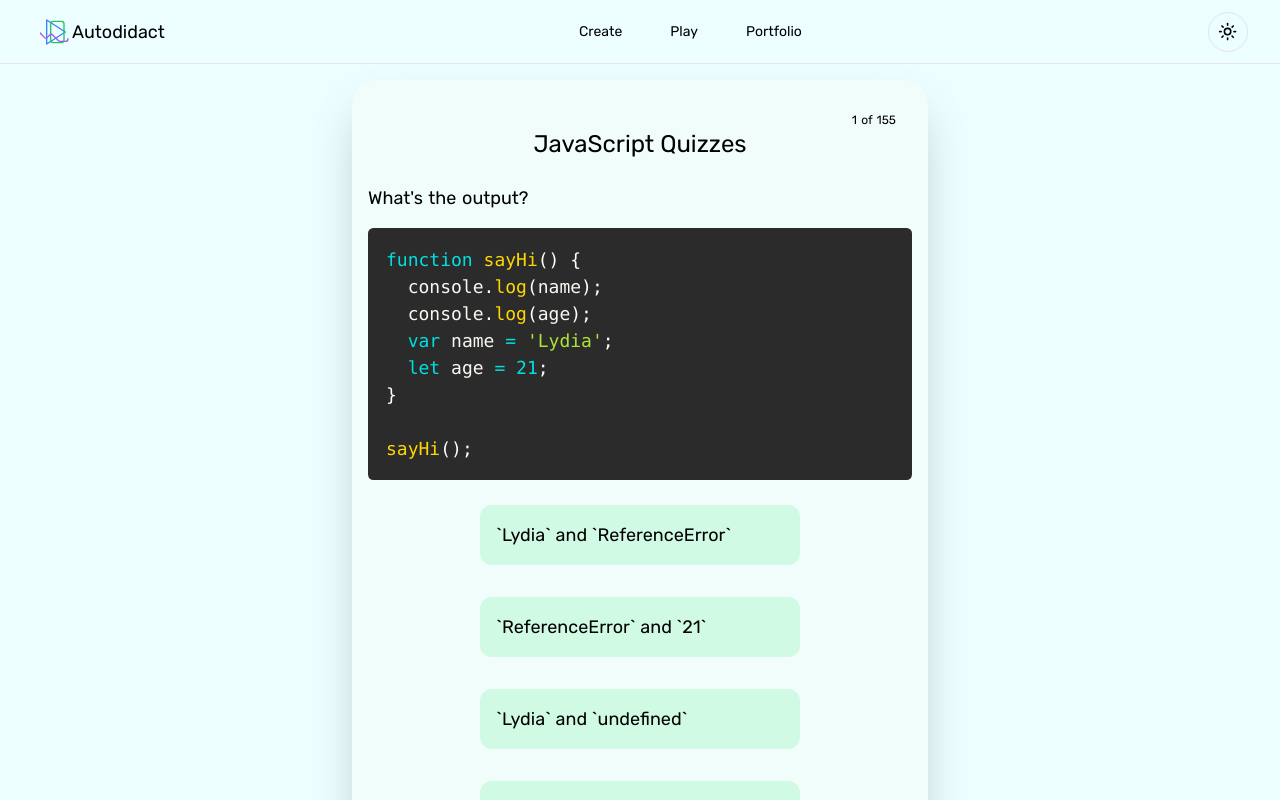
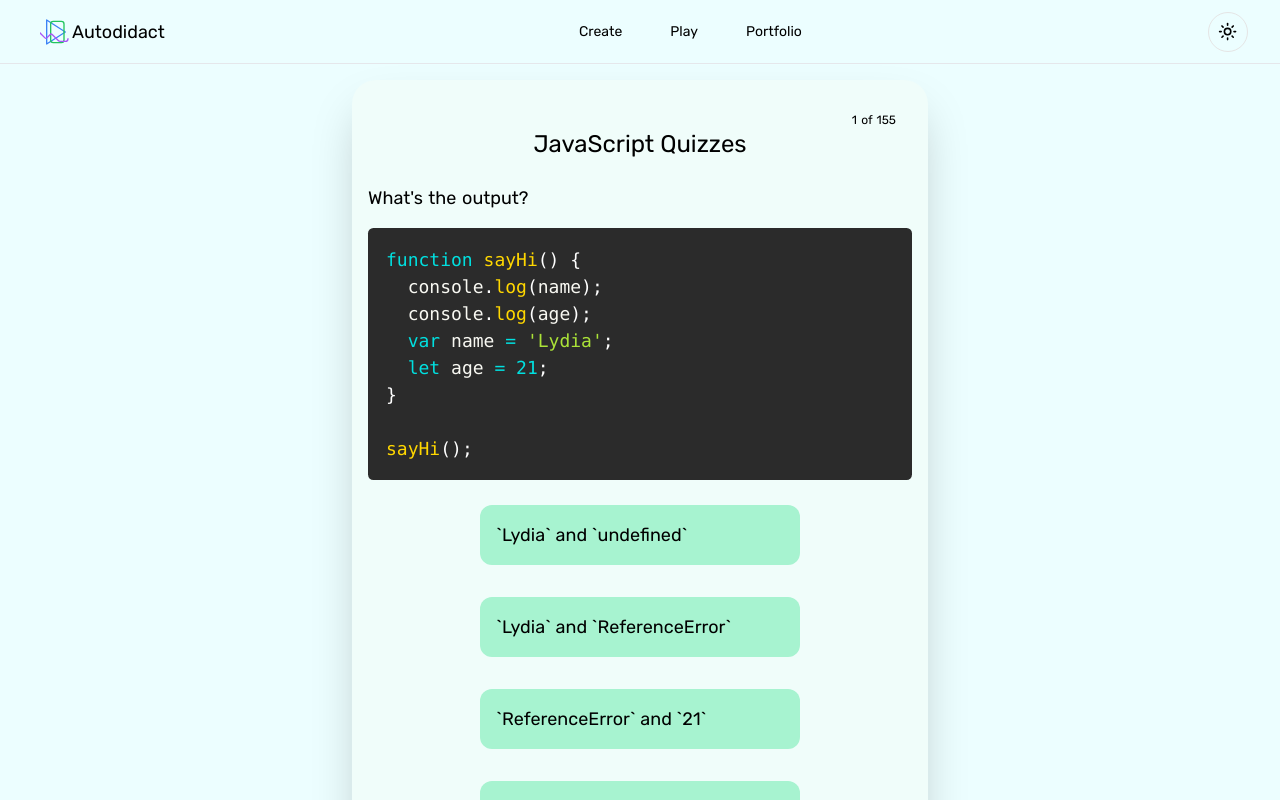
Before and after one commit to san-poon/nexus-adept, a Next.js app: page /feature-quiz/mcqs/play in a window 1280 px wide. Shown: the top 800 px of the page. Built offline with nearby package versions, Linux system fonts and the light colour scheme.

Commit message:
Remove shuffleArray

```diff
--- a/app/feature-quiz/mcqs/play/components/Quiz.tsx
+++ b/app/feature-quiz/mcqs/play/components/Quiz.tsx
@@ -1,8 +1,8 @@
 'use client';
 
-import { useState, useCallback, useEffect } from 'react';
+import { useState } from 'react';
 import Code from './Code';
-import { cn, shuffleArray } from '@/lib/utils';
+import { cn } from '@/lib/utils';
 import {
     Accordion,
     AccordionContent,
@@ -29,12 +29,10 @@ interface optionType {
 export default function Quiz({ quiz }: QuizProps) {
     const [message, setMessage] = useState<string>("");
 
-    const shuffledOptions = shuffleArray(quiz.options);
-
     // Handler for when a choice is selected
-    const handleChoiceSelection = useCallback((option: optionType) => {
+    const handleChoiceSelection = (option: optionType) => {
         setMessage(option.correct ? "Correct" : 'Try Again!');
-    }, []);
+    };
 
 
     return (
@@ -44,12 +42,12 @@ export default function Quiz({ quiz }: QuizProps) {
                 <Code code={quiz.code} />
             </div>
             <ul>
-                {shuffledOptions.map((choice: optionType, index) => (
+                {quiz.options.map((choice: optionType, index) => (
                     <li key={index} className='flex justify-center'>
                         <div
                             onClick={() => handleChoiceSelection(choice)}
                             className={cn(
-                                " p-2 md:p-4 m-2 md:m-4 bg-emerald-100 dark:bg-neutral-800 rounded-xl md:w-80 transition duration-200 ease-in-out transform hover:scale-105 active:scale-95 cursor-pointer",
+                                " p-2 md:p-4 m-2 md:m-4 bg-emerald-200 dark:bg-neutral-800 rounded-xl md:w-80 transition duration-200 ease-in-out transform hover:scale-105 active:scale-95 cursor-pointer",
                             )}
                         >
                             {choice.value}
@@ -57,7 +55,7 @@ export default function Quiz({ quiz }: QuizProps) {
                     </li>
                 ))}
             </ul>
-            {message && <p className='mt-4'>{message}</p>}
+            <p className={cn("mt-4", message ? "opacity-100" : " opacity-100")}>{message}</p>
             <Accordion type="single" collapsible className='w-full'>
                 <AccordionItem value="explanation">
                     <AccordionTrigger>
--- a/app/feature-quiz/mcqs/play/page.tsx
+++ b/app/feature-quiz/mcqs/play/page.tsx
@@ -7,8 +7,8 @@ import PlayMcq from './components/PlayMCQ';
 export default async function Page() {
     // const quizzes = await fetchMcqs();
     return (
-        <div className='flex justify-center py-4 bg-cyan-50 dark:bg-cyan-900/30 min-h-screen'>
-            <div className="bg-teal-50 dark:bg-teal-800/50 rounded-3xl shadow-2xl dark:shadow-neutral-800 overflow-auto w-full max-w-xl min-h-[94vh]">
+        <div className='flex justify-center py-4 min-h-screen'>
+            <div className="bg-teal-50 dark:bg-cyan-300/10 rounded-3xl shadow-2xl dark:shadow-none overflow-auto w-full max-w-xl min-h-[94vh]">
                 <PlayMcq mcqs={mcqs} />
             </div>
         </div>
```
